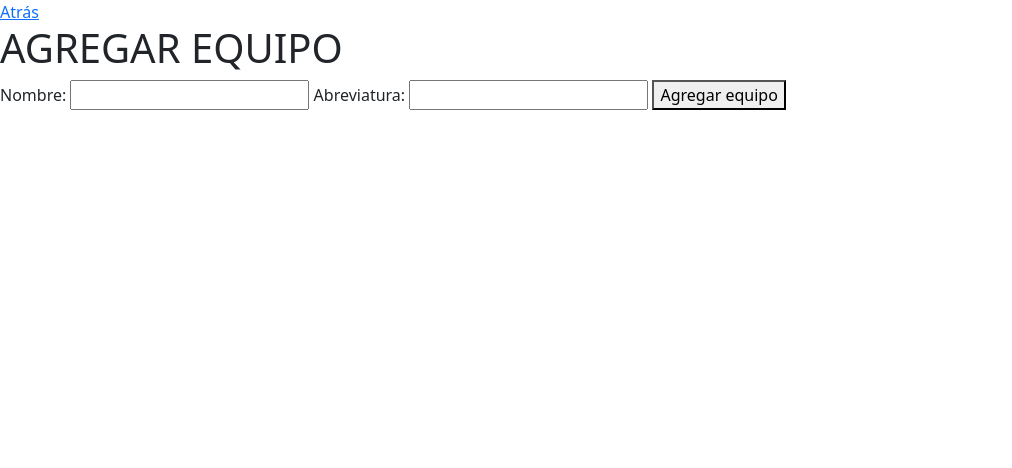
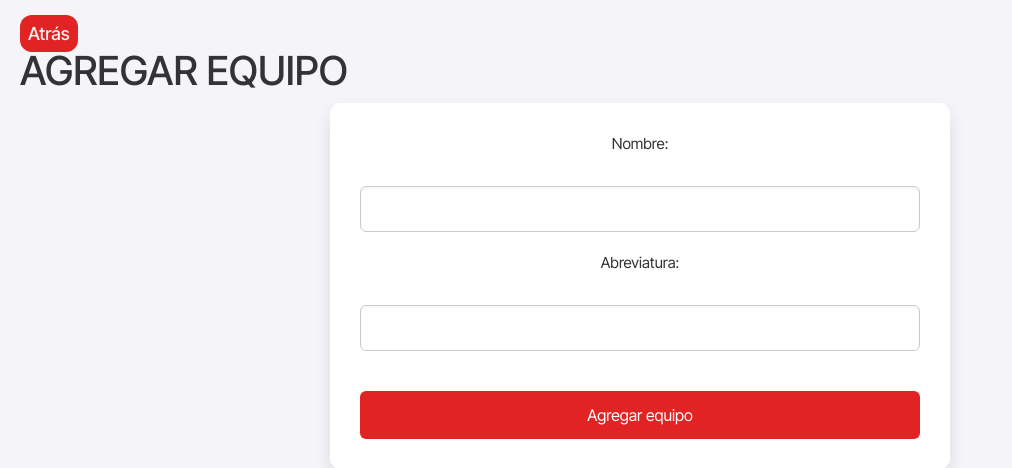
Before and after one commit to jaumellinas/tongoliki, a Flask app: page /add_equipo in a window 1280 px wide. Shown: the top 468 px of the page, without its empty margins (0-1012 px from the left). Run offline with Flask 3, Linux system fonts and the light colour scheme.

Commit message:
Temporal: Añadido CSS a los formularios

```diff
--- a/static/styles/forms.css
+++ b/static/styles/forms.css
@@ -83,3 +83,15 @@ i {
     font-size: 1.8rem;
     margin-right: 5px;
 }
+
+a {
+    color: #f1f1f1;
+    text-decoration: none;
+    font-size: 18px;
+    font-weight: 500;
+    transition: color 0.3s;
+    margin-top: 10px;
+    padding: 8px;
+    border-radius: 12px;
+    background: #e12323;
+}
--- a/templates/add_equipo.html
+++ b/templates/add_equipo.html
@@ -6,6 +6,7 @@
     <link href="https://cdn.jsdelivr.net/npm/bootstrap@5.3.5/dist/css/bootstrap.min.css" rel="stylesheet" integrity="sha384-SgOJa3DmI69IUzQ2PVdRZhwQ+dy64/BUtbMJw1MZ8t5HZApcHrRKUc4W0kG879m7" crossorigin="anonymous">
     <script src="https://cdn.jsdelivr.net/npm/bootstrap@5.3.5/dist/js/bootstrap.bundle.min.js" integrity="sha384-k6d4wzSIapyDyv1kpU366/PK5hCdSbCRGRCMv+eplOQJWyd1fbcAu9OCUj5zNLiq" crossorigin="anonymous"></script>
     <title>Agregar equipo</title>
+    <link rel="stylesheet" href="{{ url_for('static', filename='styles/forms.css') }}">
 </head>
 <body>
     <a href="{{ url_for('get_personas') }}">Atrás</a>
--- a/templates/add_partido.html
+++ b/templates/add_partido.html
@@ -4,6 +4,7 @@
     <meta charset="UTF-8">
     <meta name="viewport" content="width=device-width, initial-scale=1.0">
     <title>Agregar partido</title>
+    <link rel="stylesheet" href="{{ url_for('static', filename='styles/forms.css') }}">
 </head>
 <body>
     <a href="{{ url_for('get_personas') }}">Atrás</a>
--- a/templates/add_persona.html
+++ b/templates/add_persona.html
@@ -4,6 +4,7 @@
     <meta charset="UTF-8">
     <meta name="viewport" content="width=device-width, initial-scale=1.0">
     <title>Agregar Persona</title>
+    <link rel="stylesheet" href="{{ url_for('static', filename='styles/forms.css') }}">
 </head>
 <body>
     <a href="{{ url_for('get_personas') }}">Atrás</a>
--- a/templates/editar_persona.html
+++ b/templates/editar_persona.html
@@ -4,6 +4,7 @@
     <meta charset="UTF-8">
     <meta name="viewport" content="width=device-width, initial-scale=1.0">
     <title>Editar persona</title>
+    <link rel="stylesheet" href="{{ url_for('static', filename='styles/forms.css') }}">
 </head>
 <body>
     <h1>Editar persona</h1>
```
